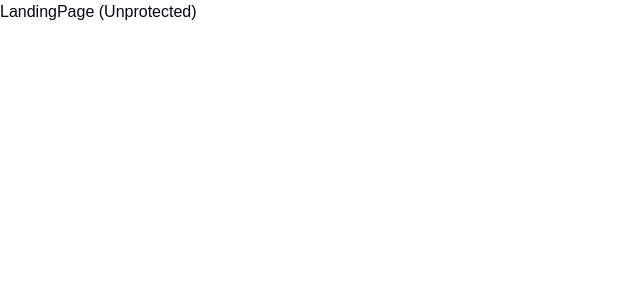
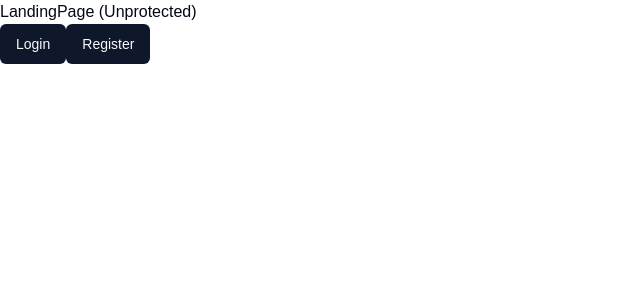
Before and after one commit to IanD1013/react-native-learning, a Next.js app: page / in a window 1280 px wide. Shown: the top 300 px of the page, without its empty margins (0-640 px from the left). Built offline with nearby package versions, Linux system fonts and the light colour scheme.

Commit message:
Setup Clerk authentication

```diff
--- /dev/null
+++ b/app/(auth)/(routes)/sign-in/[[...sign-in]]/page.tsx
@@ -0,0 +1,5 @@
+import { SignIn } from '@clerk/nextjs';
+
+export default function Page() {
+  return <SignIn />;
+}
--- /dev/null
+++ b/app/(auth)/(routes)/sign-up/[[...sign-up]]/page.tsx
@@ -0,0 +1,5 @@
+import { SignUp } from '@clerk/nextjs';
+
+export default function Page() {
+  return <SignUp />;
+}
--- /dev/null
+++ b/app/(auth)/layout.tsx
@@ -0,0 +1,7 @@
+import React from 'react';
+
+const AuthLayout = ({ children }: { children: React.ReactNode }) => {
+  return <div className="flex items-center justify-center h-full">{children}</div>;
+};
+
+export default AuthLayout;
--- a/app/(dashboard)/(routes)/dashboard/page.tsx
+++ b/app/(dashboard)/(routes)/dashboard/page.tsx
@@ -1,7 +1,13 @@
+import { UserButton } from '@clerk/nextjs';
 import React from 'react';
 
 const DashboardPage = () => {
-  return <div>DashboardPage (Protected)</div>;
+  return (
+    <div>
+      <p>DashboardPage (Protected)</p>
+      <UserButton />
+    </div>
+  );
 };
 
 export default DashboardPage;
--- a/app/(landing)/page.tsx
+++ b/app/(landing)/page.tsx
@@ -1,7 +1,22 @@
+import { Button } from '@/components/ui/button';
+import Link from 'next/link';
 import React from 'react';
 
 const LandingPage = () => {
-  return <div>LandingPage (Unprotected)</div>;
+  return (
+    <div>
+      LandingPage (Unprotected)
+      <div>
+        <Link href="/sign-in">
+          <Button>Login</Button>
+        </Link>
+
+        <Link href="/sign-up">
+          <Button>Register</Button>
+        </Link>
+      </div>
+    </div>
+  );
 };
 
 export default LandingPage;
--- a/app/layout.tsx
+++ b/app/layout.tsx
@@ -1,6 +1,7 @@
 import type { Metadata } from 'next';
 import localFont from 'next/font/local';
 import './globals.css';
+import { ClerkProvider } from '@clerk/nextjs';
 
 const geistSans = localFont({
   src: './fonts/GeistVF.woff',
@@ -24,8 +25,10 @@
   children: React.ReactNode;
 }>) {
   return (
-    <html lang="en">
-      <body className={`${geistSans.variable} ${geistMono.variable} antialiased`}>{children}</body>
-    </html>
+    <ClerkProvider>
+      <html lang="en">
+        <body className={`${geistSans.variable} ${geistMono.variable} antialiased`}>{children}</body>
+      </html>
+    </ClerkProvider>
   );
 }
--- a/package.json
+++ b/package.json
@@ -9,6 +9,7 @@
     "lint": "next lint"
   },
   "dependencies": {
+    "@clerk/nextjs": "^6.3.4",
     "@radix-ui/react-slot": "^1.1.0",
     "class-variance-authority": "^0.7.0",
     "clsx": "^2.1.1",
```
Also changed, not shown: middleware.ts (added, +18 -0 lines), 1 other file (tests, documents, lock files or other folders).
